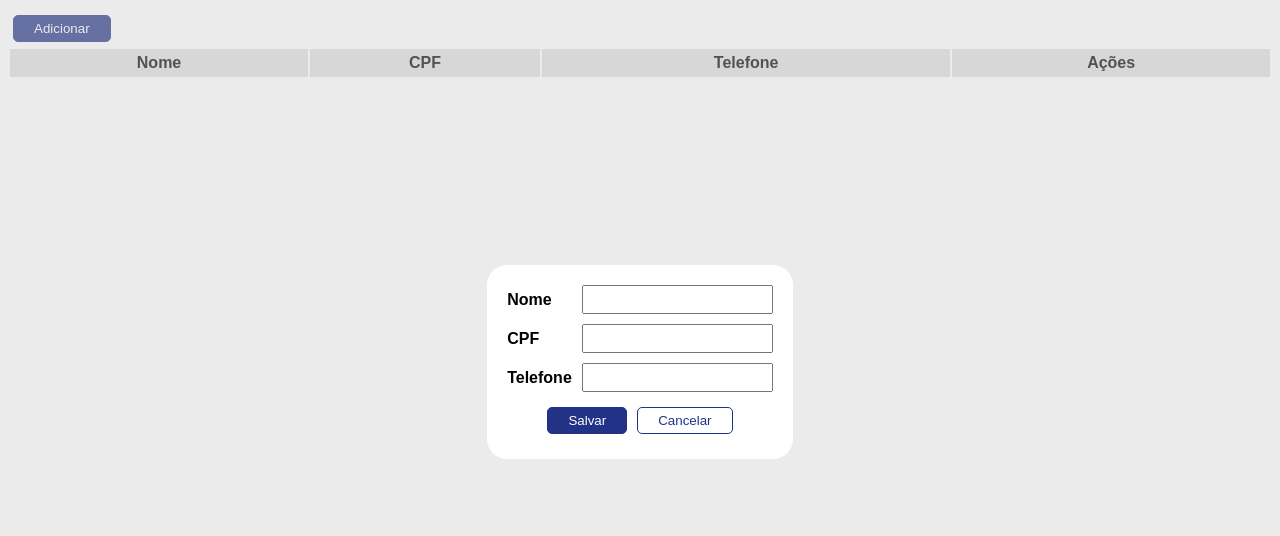
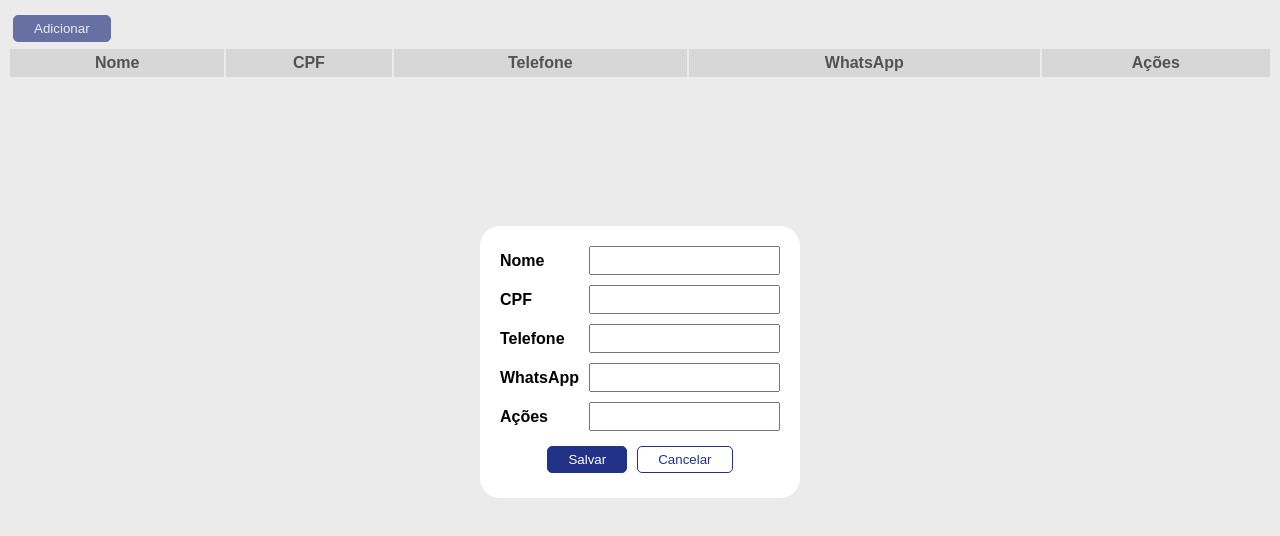
Before and after one commit to Walleska77/Projeto_crud-real, a plain HTML site: page index.html in a window 1280 px wide. Both pictures are taken after a click on the button "Adicionar". Shown: the part 38-574 px from the top of the page. Drawn offline with Linux system fonts and the light colour scheme; files that its build step writes are made by us from their sources; no server answers; files whose address does not match are found by name.

Commit message:
Update index.html

```diff
--- a/index.html
+++ b/index.html
@@ -7,15 +7,16 @@
     <link href="css/style.css" rel="stylesheet" />
     <script src="js/script.js"></script>
 </head>
-<body onload="recarregarClientes()">
-        <h1>Gerenciamento de clientes</h1>
-    <button onclick="adicionar()">Adicionar</button>
+<body>
+    <h1>Gerenciamento de clientes</h1>
+    <button type="button" onclick="adicionar()">Adicionar</button>
     <table id="table-customers">
         <thead>
             <tr>
                 <th>Nome</th>
                 <th>CPF</th>
                 <th>Telefone</th>
+                <th>WhatsApp</th>
                 <th>Ações</th>
             </tr>
         </thead>
@@ -38,9 +39,17 @@
                 <label>Telefone</label>
                 <input type="tel" name="telefone" id="telefone" />
             </div>
+            <div class="form-group">
+                <label>WhatsApp</label>
+                <input type="text" name="whatsapp" id="whatsapp" />
+            </div>
+            <div class="form-group">
+                <label>Ações</label>
+                <input type="text" name="acoes" id="acoes" />
+            </div>
             <div class="form-buttons">
-                <button onclick="salvar()">Salvar</button>
-                <button onclick="cancelar()" id="botao-cancelar">Cancelar</button>
+                <button type="button" onclick="salvar()">Salvar</button>
+                <button type="button" onclick="cancelar()" id="botao-cancelar">Cancelar</button>
             </div>
         </form>
     </div>
```
